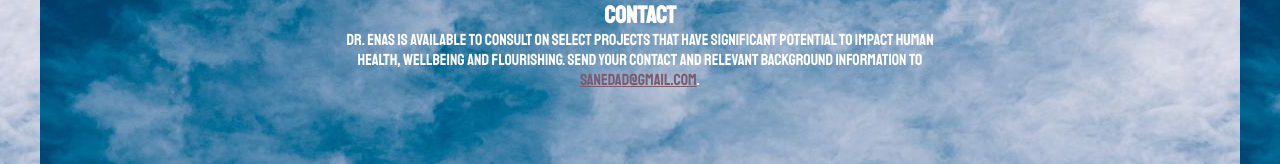
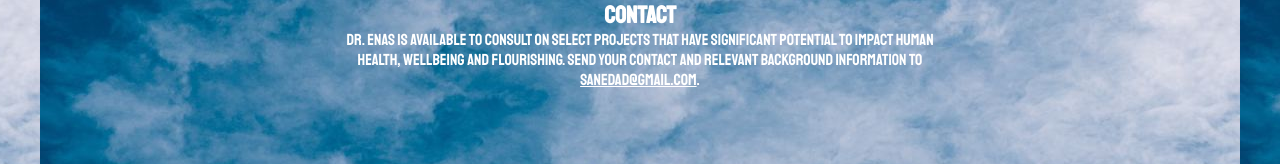
Before and after one commit to 0u714w/innovatov, a plain HTML site: page index.html in a window 1280 px wide. Shown: the part 449-613 px from the top of the page. Drawn offline with Linux system fonts and the light colour scheme.

Commit message:
changed link color

```diff
--- a/main.css
+++ b/main.css
@@ -23,7 +23,7 @@
 
 
 a:link {
-    color: #795A6F;
+    color: white;
 }
 
 
```
